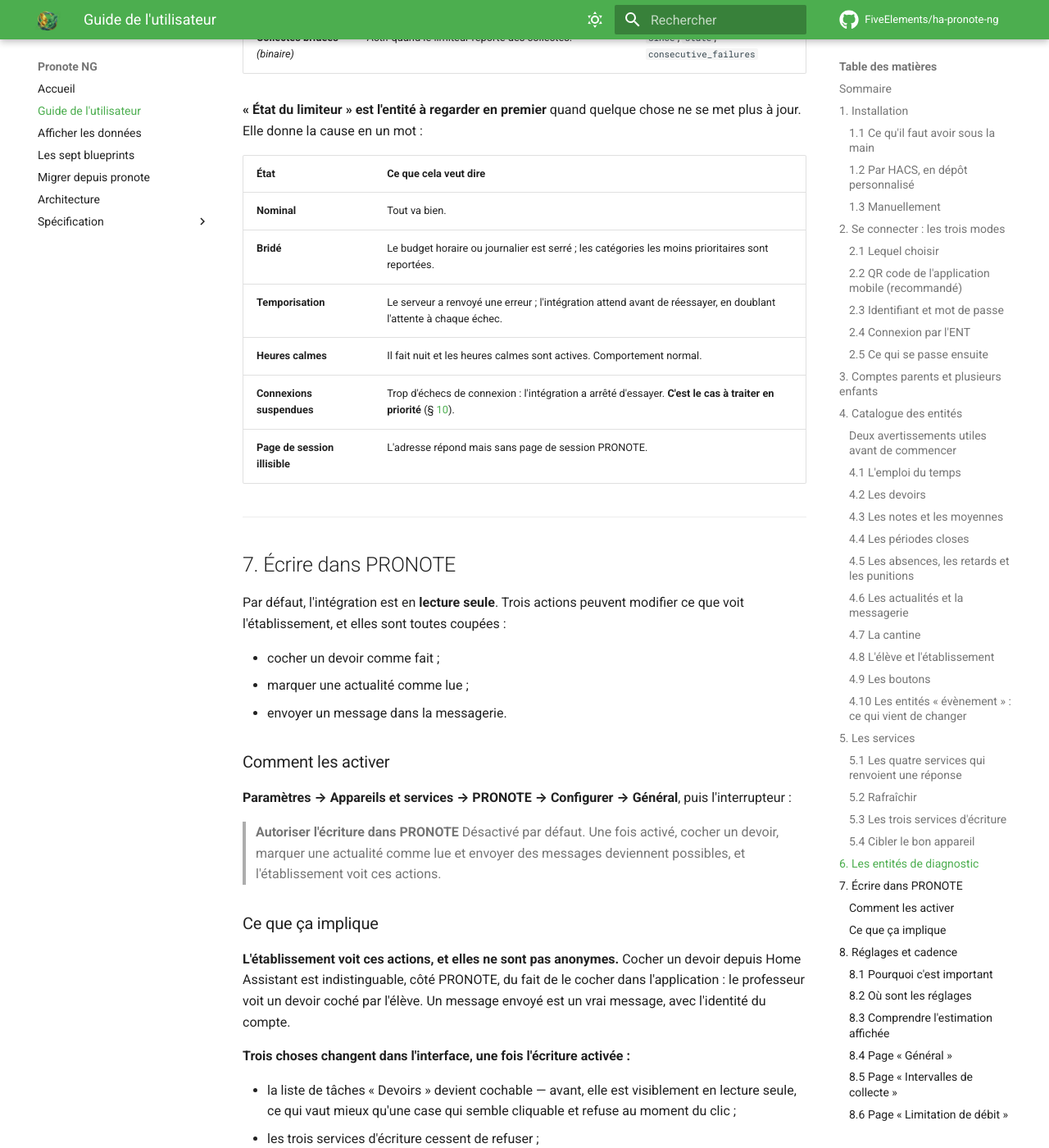
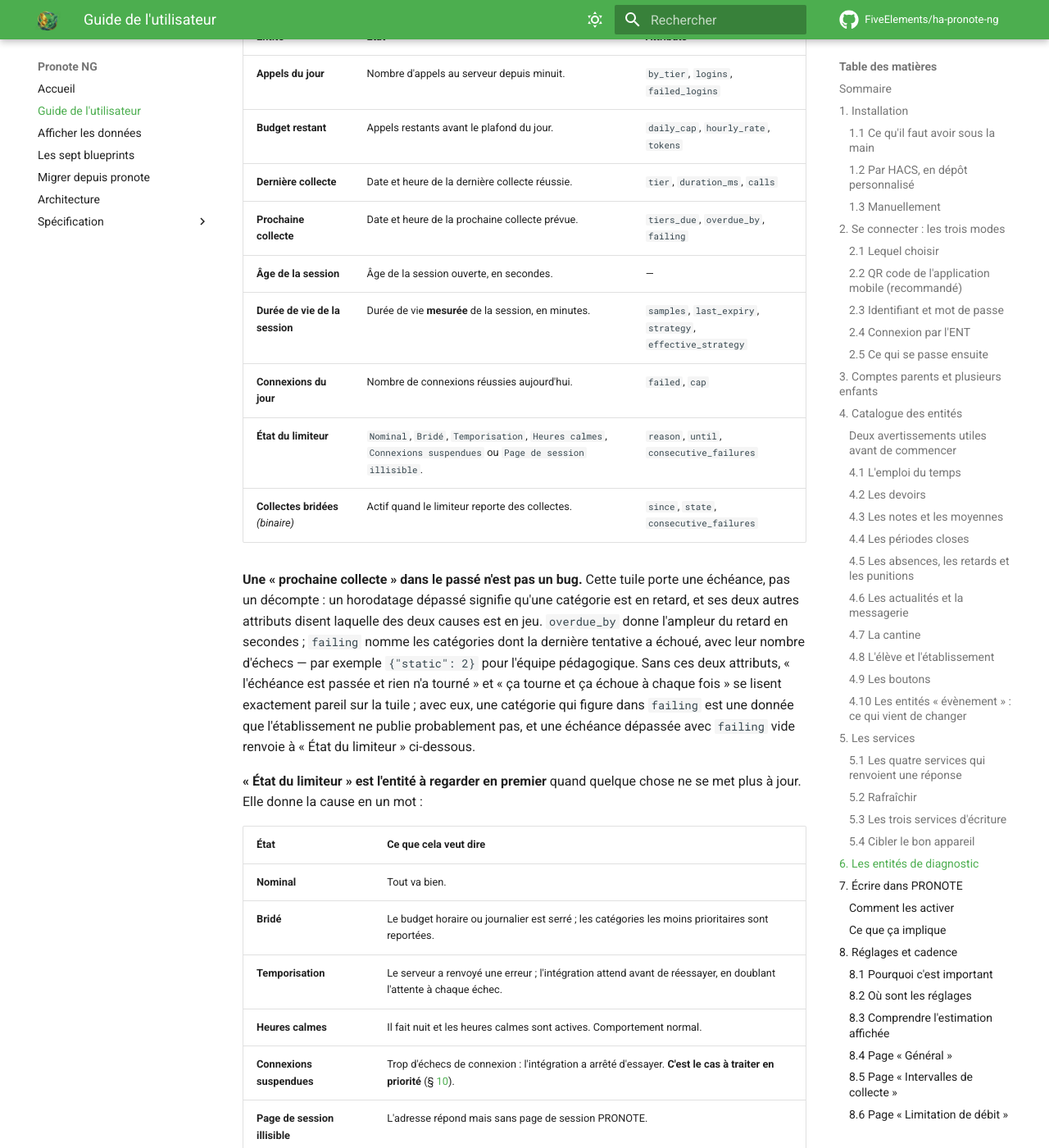
Before and after one commit to FiveElements/ha-pronote-ng, an MkDocs documentation site: the page built from docs/GUIDE-UTILISATEUR.md, in a window 1280 px wide and 1400 px high, scrolled down 21064 px. Shown: the whole window at 82% size. Built offline with MkDocs 1.6.1 and Material for MkDocs 9.7.7, drawn with Linux system fonts in a browser that asks for light colours; comment, search, counter and statistics services are not loaded; some of the changed text lies outside the part shown.

Commit message:
docs(guide): les trois acquis de la v0.0.9 que le guide ne disait pas
La v0.0.9 est installée et vérifiée sur une instance réelle, et trois de ses
correctifs rendent écrivable une automatisation qui ne l'était pas. L'annexe A
les portait déjà en tant qu'exigences ; le guide de l'utilisateur, lui, ne les
mentionnait nulle part — or c'est le guide qu'on ouvre pour écrire.

**`description_text` sur les devoirs (§ 4.2).** Le champ manquait à la liste des
éléments de `items`, qui n'annonçait que `description`. Celui-ci arrive en HTML
parce que les professeurs saisissent dans un éditeur riche : un lecteur qui
suivait le guide envoyait `&#039;` et `<br>` dans une notification ou les
faisait lire à voix haute par un haut-parleur. La règle est explicite
maintenant : `description_text` pour tout ce qui se lit, `description` seulement
pour un affichage qui interprète le HTML.

**`published` sur les menus (§ 4.7).** L'attribut manquait au tableau, et avec
lui la seule façon d'écrire « pas de menu publié aujourd'hui ». Les six listes
de plats sont vides dans les deux situations, donc un modèle qui teste
`state_attr(..., 'main_meal')` ne distingue pas « l'établissement n'a rien
publié » de « pas de plat principal ce jour ». Vérifié sur l'instance : état
`unknown`, six listes présentes et vides, `is_lunch: null`, `published: false`.
Ajout de la condition à recopier.

**`overdue_by` et `failing` sur « Prochaine collecte » (§ 9.2).** La tuile
n'annonçait que `tiers_due`, ce qui laissait une échéance dépassée sans
explication — et cette tuile est justement celle qu'on regarde quand plus rien
ne se met à jour. Les deux attributs séparent « l'échéance est passée et rien
n'a tourné » de « ça tourne et ça échoue à chaque fois » ; `failing` nomme la
catégorie et compte ses échecs, ce qui pointe en pratique vers une donnée que
l'établissement ne publie pas.

Non repris : le rafraîchissement des tuiles de diagnostic, qui est une
régression corrigée et non un comportement à documenter — le guide décrivait
déjà le comportement attendu.

`mkdocs build --strict` vert en conteneur propre avec `requirements_docs.txt`.

Co-Authored-By: Claude Opus 5 (1M context) <noreply@anthropic.com>

````diff
--- a/docs/GUIDE-UTILISATEUR.md
+++ b/docs/GUIDE-UTILISATEUR.md
@@ -358,9 +358,19 @@ source de vérité sur le calendrier scolaire.
 | **Devoirs** *(agenda)* | Un évènement d'une journée par échéance ; les devoirs faits sont préfixés d'une coche. | — |
 | **Devoirs** *(liste de tâches)* | Un élément par devoir : matière en titre, énoncé en description, échéance. Cochable **seulement si vous avez activé l'écriture** (§ [7](#7-écrire-dans-pronote)). | — |
 
-Chaque élément de `items` contient `id`, `subject`, `description`, `due`, `done`
-et `attachments`. Le champ `id` est celui à fournir au service « Cocher un
-devoir ».
+Chaque élément de `items` contient `id`, `subject`, `description`,
+`description_text`, `due`, `done` et `attachments`. Le champ `id` est celui à
+fournir au service « Cocher un devoir ».
+
+**Deux champs pour un seul énoncé, et il faut choisir le bon.** Les professeurs
+saisissent dans un éditeur riche, donc PRONOTE renvoie du HTML : `description`
+le porte tel quel, balises et entités comprises (`&#039;` pour une apostrophe,
+`<br>` pour un saut de ligne). `description_text` est le même énoncé converti en
+texte simple. **Dans une notification, un message vocal ou une carte Markdown,
+prenez `description_text`** — sinon le parent s'entend lire des balises.
+`description` ne sert qu'à un affichage qui sait interpréter le HTML, et rend
+l'emphase et les liens. La liste de tâches **Devoirs**, elle, utilise déjà la
+forme simple.
 
 L'« horizon des devoirs » est un filtre d'affichage, réglable dans les options
 (14 jours par défaut). **Le modifier ne change pas le nombre de requêtes** :
@@ -460,6 +470,24 @@ jour s'il n'y en a pas.
 
 Les menus ne sont relus qu'une fois par jour, ce qui est amplement suffisant, et
 beaucoup d'établissements n'en publient pas du tout.
+
+**« Pas de menu publié aujourd'hui » s'écrit avec `published`.** C'est le seul
+attribut qui distingue les deux situations, parce que les six listes de plats
+sont vides dans les deux cas : quand rien n'est publié, l'entité vaut `unknown`,
+les six listes sont présentes mais vides, `is_lunch` vaut `null` et `published`
+vaut `false`. Un modèle qui teste seulement `state_attr(..., 'main_meal')`
+obtient une liste vide sans savoir si l'établissement n'a rien publié ou si le
+repas du jour ne comporte pas de plat principal.
+
+```yaml
+condition: template
+value_template: >
+  {{ state_attr('sensor.enfant_un_menu_du_jour', 'published') }}
+```
+
+Et l'état reste `unknown`, jamais `0` : zéro plat serait une affirmation sur un
+menu qui existe. Une automatisation qui compare l'état à un nombre doit donc
+d'abord vérifier `published`, ou tester `has_value`.
 
 ### 4.8 L'élève et l'établissement
 
@@ -763,12 +791,24 @@ mettent plus à jour ».
 | **Appels du jour** | Nombre d'appels au serveur depuis minuit. | `by_tier`, `logins`, `failed_logins` |
 | **Budget restant** | Appels restants avant le plafond du jour. | `daily_cap`, `hourly_rate`, `tokens` |
 | **Dernière collecte** | Date et heure de la dernière collecte réussie. | `tier`, `duration_ms`, `calls` |
-| **Prochaine collecte** | Date et heure de la prochaine collecte prévue. | `tiers_due` |
+| **Prochaine collecte** | Date et heure de la prochaine collecte prévue. | `tiers_due`, `overdue_by`, `failing` |
 | **Âge de la session** | Âge de la session ouverte, en secondes. | — |
 | **Durée de vie de la session** | Durée de vie **mesurée** de la session, en minutes. | `samples`, `last_expiry`, `strategy`, `effective_strategy` |
 | **Connexions du jour** | Nombre de connexions réussies aujourd'hui. | `failed`, `cap` |
 | **État du limiteur** | `Nominal`, `Bridé`, `Temporisation`, `Heures calmes`, `Connexions suspendues` ou `Page de session illisible`. | `reason`, `until`, `consecutive_failures` |
 | **Collectes bridées** *(binaire)* | Actif quand le limiteur reporte des collectes. | `since`, `state`, `consecutive_failures` |
+
+**Une « prochaine collecte » dans le passé n'est pas un bug.** Cette tuile porte
+une échéance, pas un décompte : un horodatage dépassé signifie qu'une catégorie
+est en retard, et ses deux autres attributs disent laquelle des deux causes est
+en jeu. `overdue_by` donne l'ampleur du retard en secondes ; `failing` nomme les
+catégories dont la dernière tentative a échoué, avec leur nombre d'échecs — par
+exemple `{"static": 2}` pour l'équipe pédagogique. Sans ces deux attributs,
+« l'échéance est passée et rien n'a tourné » et « ça tourne et ça échoue à
+chaque fois » se lisent exactement pareil sur la tuile ; avec eux, une catégorie
+qui figure dans `failing` est une donnée que l'établissement ne publie
+probablement pas, et une échéance dépassée avec `failing` vide renvoie à
+« État du limiteur » ci-dessous.
 
 **« État du limiteur » est l'entité à regarder en premier** quand quelque chose
 ne se met plus à jour. Elle donne la cause en un mot :
````
Also changed, not shown: other parts of docs/GUIDE-UTILISATEUR.md (+1 -1 lines).
